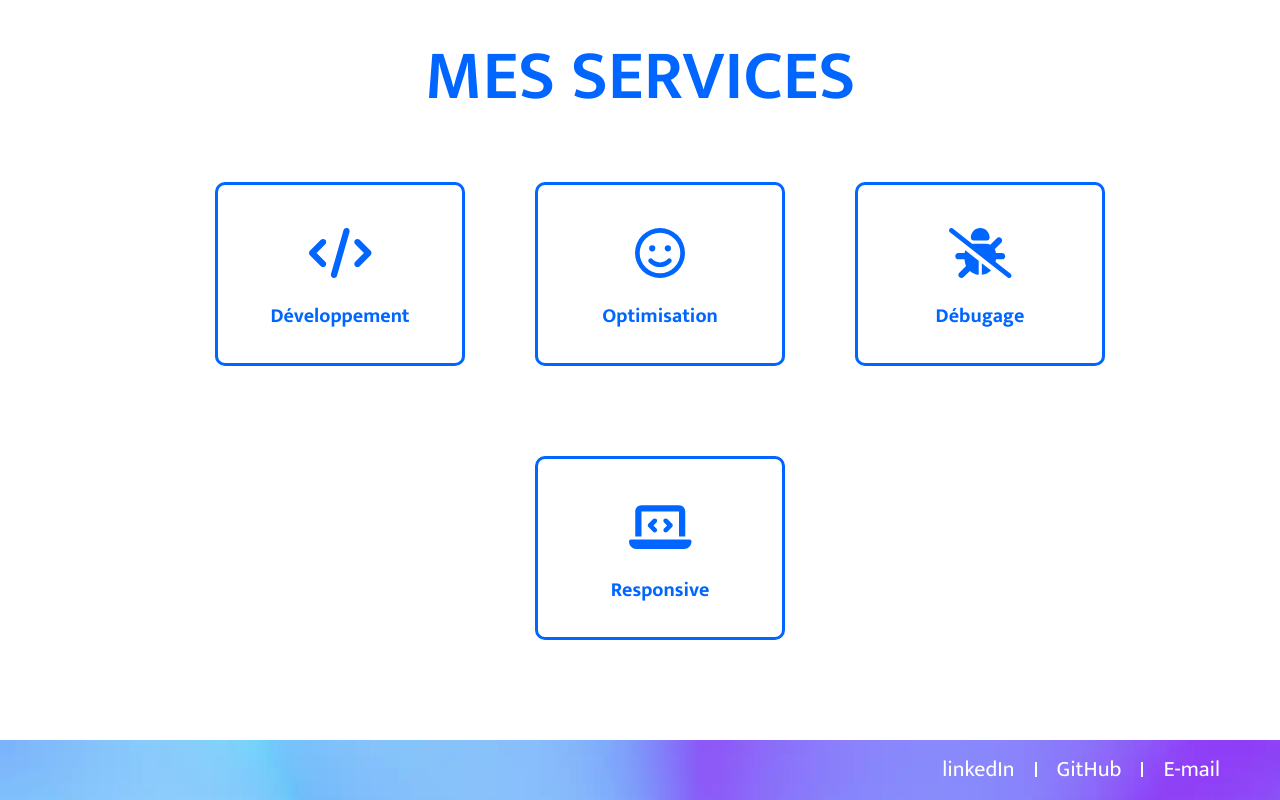
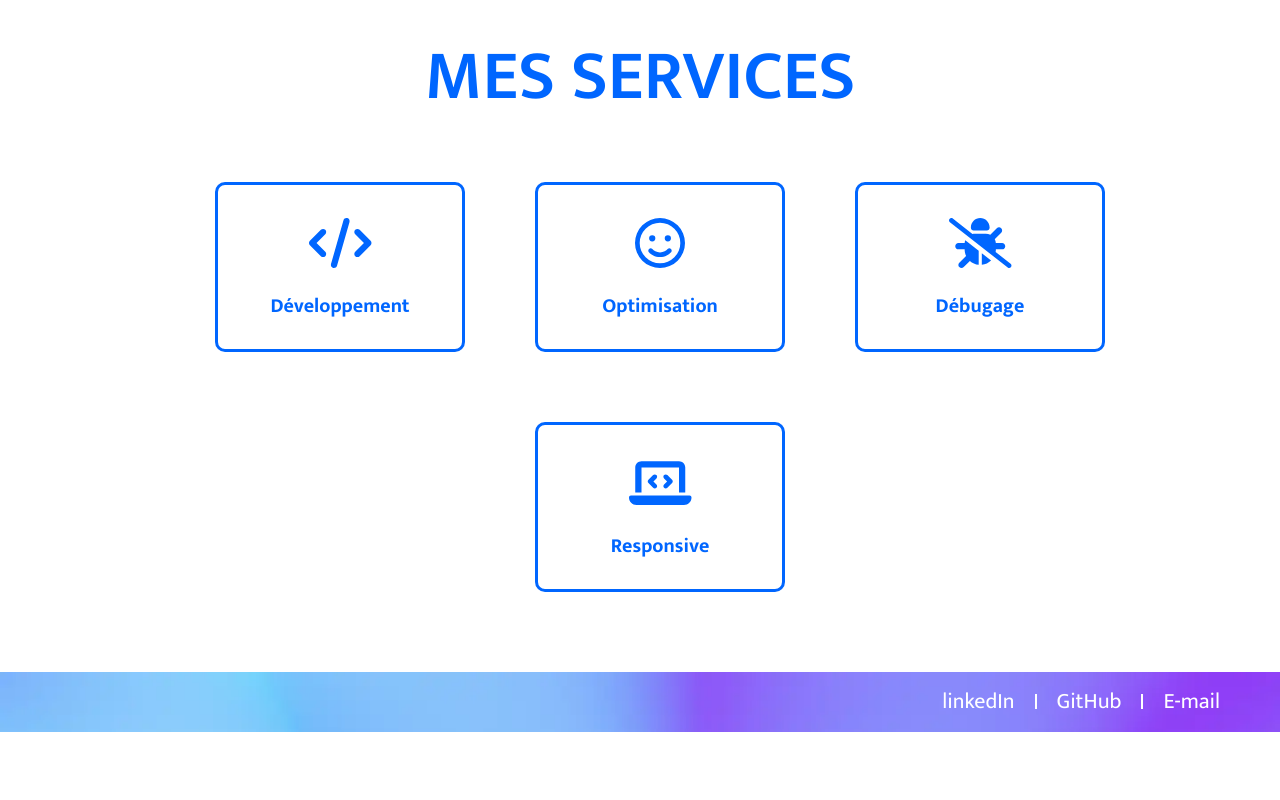
Before and after one commit to yoonju88/Projet12_portfolio, a React (Create React App) app in the folder frontend/: page /#/about_me in a window 1280 px wide. Shown: the part 1927-2727 px from the top of the page. After the commit the page ends 2659 px from the top, so only its background shows below. Built offline with nearby package versions, Linux system fonts and the light colour scheme.

Commit message:
update service item animation

```diff
--- a/frontend/src/components/ServiceItem.js
+++ b/frontend/src/components/ServiceItem.js
@@ -1,26 +1,50 @@
-import React, {useState} from 'react'
+import React, {useState, useEffect} from 'react'
 import {FontAwesomeIcon} from '@fortawesome/react-fontawesome'
 
 function ServiceItem ({icon, iconAlt, title, description}) {
     const [isOpened, setIsOpened] = useState(false)
+    const [itemHeight, setItemHeight] = useState('0')
+    const [opacity, setOpacity] =useState('0')
     const handleCollapse =(e) => {
         setIsOpened(!isOpened)
     }
+    useEffect(() => {
+        if (isOpened) {
+            setItemHeight ('285');
+            setOpacity('1')
+        } else if (!isOpened) {
+            setItemHeight('0')
+            setOpacity('0')
+        }
+    }, [isOpened])
+
+
     return (
         <li className="serviceItem" >
-            <div onClick={handleCollapse} className="serviceItem_title">
-                <div className="serviceIcon_container">
-                    <FontAwesomeIcon icon={icon}/>
+            <div
+                onClick={handleCollapse}
+                className="serviceItem_container"
+                style={{height: `${itemHeight}px`, transition: "height 0.3s ease"}}
+            >
+
+                <div className ="service-title">
+                    <div className="service_icon">
+                        <FontAwesomeIcon icon={icon}/>
+                    </div>
+                    <h4 >{title}</h4>
                 </div>
-                <h4 >{title}</h4>
-                { isOpened && (
-                    <div className={`description_box ${isOpened ? 'visible' : 'hidden'}`}>
-                        {description.map(text=>(
-                            <p key={text.id}>{text.text}</p>
-                        ))}
+                {isOpened && (
+                    <div
+                        className='description_box'
+                        style={{opacity: `${opacity}`, transition: "opacity 1s ease"}}
+                    >
+                    {description.map(text=>(
+                        <p key={text.id}>{text.text}</p>
+                    ))}
                     </div>
                 )}
             </div>
+
         </li>
     )
 }
--- a/frontend/src/pages/presentation.css
+++ b/frontend/src/pages/presentation.css
@@ -84,27 +84,33 @@
     width: 100%;
 }
 
-.serviceItem_title {
+ .serviceItem_container, .service-title {
     display: flex;
     flex-direction: column;
     align-items: center;
     justify-content: center;
+}
+
+.serviceItem_container {
+    position: relative;
     cursor : pointer;
-    margin-bottom: 20px;
     color : var(--main-color);
     font-size: 50px;
-    padding: 30px 0;
     border : 3px solid var(--main-color);
     border-radius: 10px;
     min-width: 250px;
-    overflow: hidden;
+    min-height: 170px;
+    padding: 20px 0;
+    display: block;
+    transition: box-shadow 300ms ease-in-out, color 300ms ease-in-out;
 }
-.serviceItem_title h4 {
+
+.serviceItem_container h4 {
     font-size: 20px;
 }
 .description_box{
-    padding: 20px;
-    opacity: 0;
+    position: absolute;
+    padding: 10px 20px 0 20px;;
     transition : opacity 0.5s ease;
     display: flex;
     flex-direction: column;
@@ -112,8 +118,6 @@
     align-items: center;
     max-width: 245px;
     margin-top: 20px;
-    transition: opacity 0.5s ease;
-
 }
 .description_box> p{
     font-size: 16px;
@@ -121,14 +125,17 @@
     margin-bottom: 10px;
     line-height: 17px;
     text-align: center;
+    transition: color 300ms ease-in-out;
 }
 
-.description_box.visible {
-    opacity: 1;
-    max-height: 250px;
+.serviceItem_container:hover,
+.serviceItem_container:focus {
+    color: white;
+    outline:0;
+    box-shadow: 0px 0px 100px 100px var(--main-color) inset;
 }
 
-.description_box.hidden {
-    opacity: 0;
-    max-height: 0px;
+.serviceItem_container:hover p,
+.serviceItem_container:focus p {
+    color: white;
 }
```
